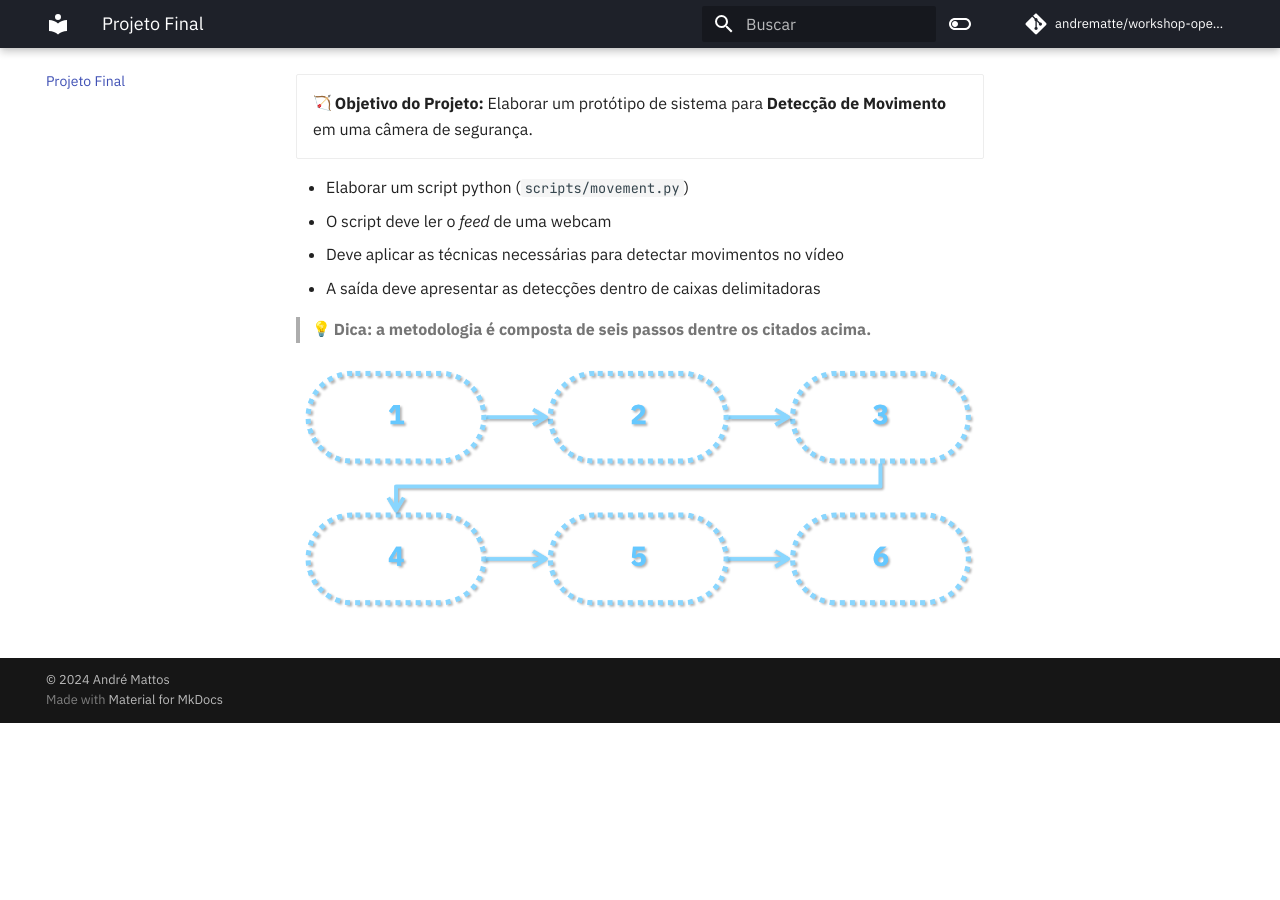
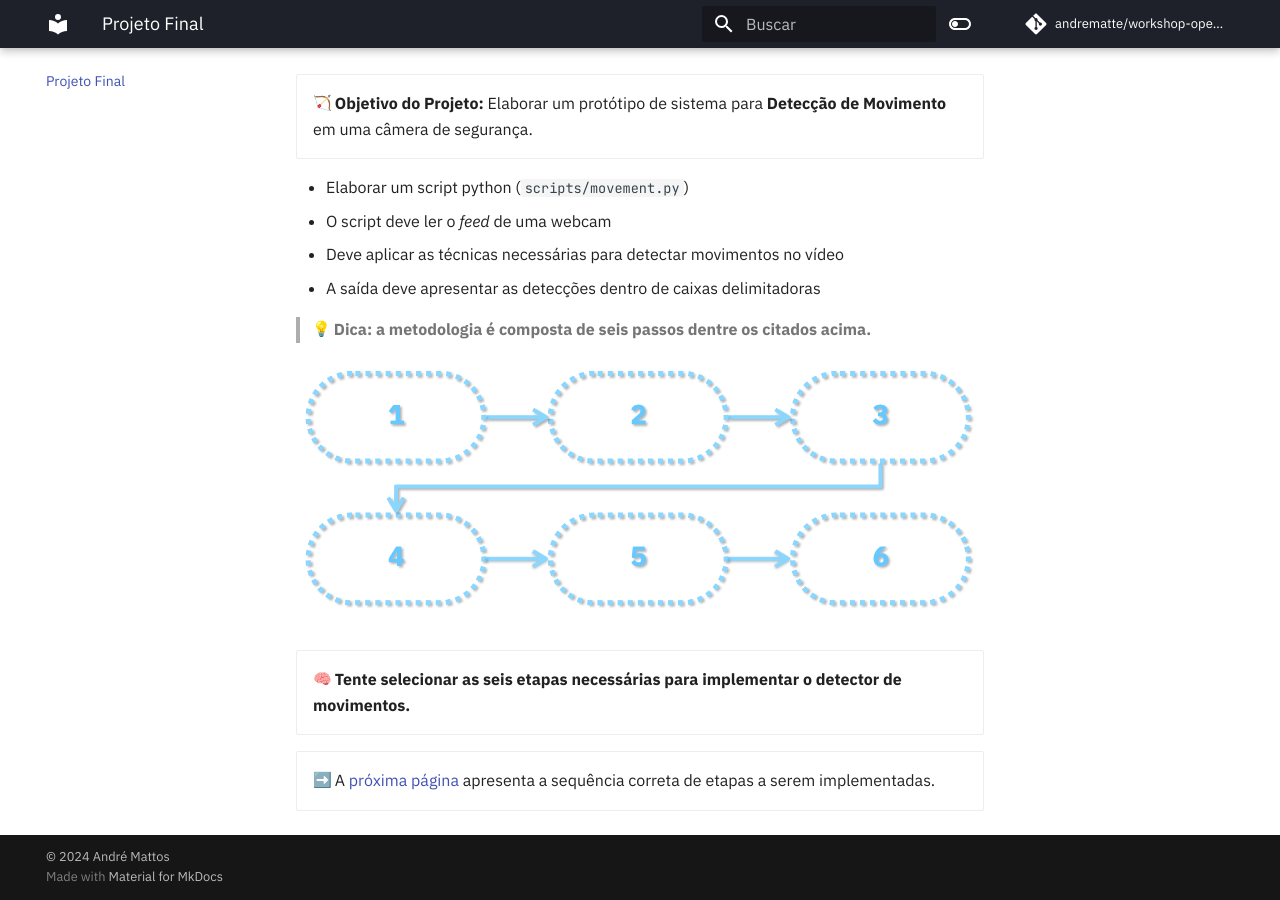
Before and after one commit to andrematte/workshop-opencv, an MkDocs documentation site: the page built from docs/Projeto-Final/Projeto-Final.md, in a window 1280 px wide and 900 px high, scrolled down 737 px. Built offline with MkDocs 1.6.1 and Material for MkDocs 9.7.7, drawn with Linux system fonts in a browser that asks for light colours; emoji names are drawn with the system emoji font; plug-ins that fetch from the network failed and are left out; comment, search, counter and statistics services are not loaded; before the commit the page ends 1460 px from its top, so only the background shows below that.

Commit message:
Add gabarito do projeto final

```diff
--- a/docs/Projeto-Final.md
+++ b/docs/Projeto-Final/Projeto-Final.md
@@ -1,6 +1,6 @@
 > :bulb: **Discussão: Como utilizar uma combinação das técnicas apresentadas em um único projeto?**
 
-![tecnicas](assets/tecnicas.png)
+![tecnicas](../assets/tecnicas.png)
 
 <div class="grid cards" markdown>
 - :archery: **Objetivo do Projeto:** Elaborar um protótipo de sistema para **Detecção de Movimento** em uma câmera de segurança.
@@ -13,4 +13,13 @@
 
 > :bulb: **Dica: a metodologia é composta de seis passos dentre os citados acima.**
 
-![dica](assets/metodologia.png)
+![dica](../assets/metodologia.png)
+
+
+<div class="grid cards" markdown>
+- :brain:  **Tente selecionar as seis etapas necessárias para implementar o detector de movimentos.**
+</div>
+
+<div class="grid cards" markdown>
+- :arrow_right:  A [próxima página](Metodologia.md) apresenta a sequência correta de etapas a serem implementadas.
+</div>
--- a/mkdocs.yml
+++ b/mkdocs.yml
@@ -12,7 +12,7 @@
       - 3 Transformações Geométricas: Conteúdo-do-Workshop/3-Transformações-Geométricas.md
       - 4 Operações de Filtragem: Conteúdo-do-Workshop/4-Operações-de-Filtragem.md
       - 5 Operações de Limiarização e Detecção de Contornos: Conteúdo-do-Workshop/5-Operações-de-Limiarização-e-Detecção-de-Contornos.md
-  - Projeto Final: Projeto-Final.md
+  - Projeto Final: Projeto-Final/Projeto-Final.md
 
 
 theme:
```
Also changed, not shown: docs/Projeto-Final/Metodologia.md (added, +22 -0 lines), docs/Projeto-Final/Solução.md (added, +101 -0 lines).
